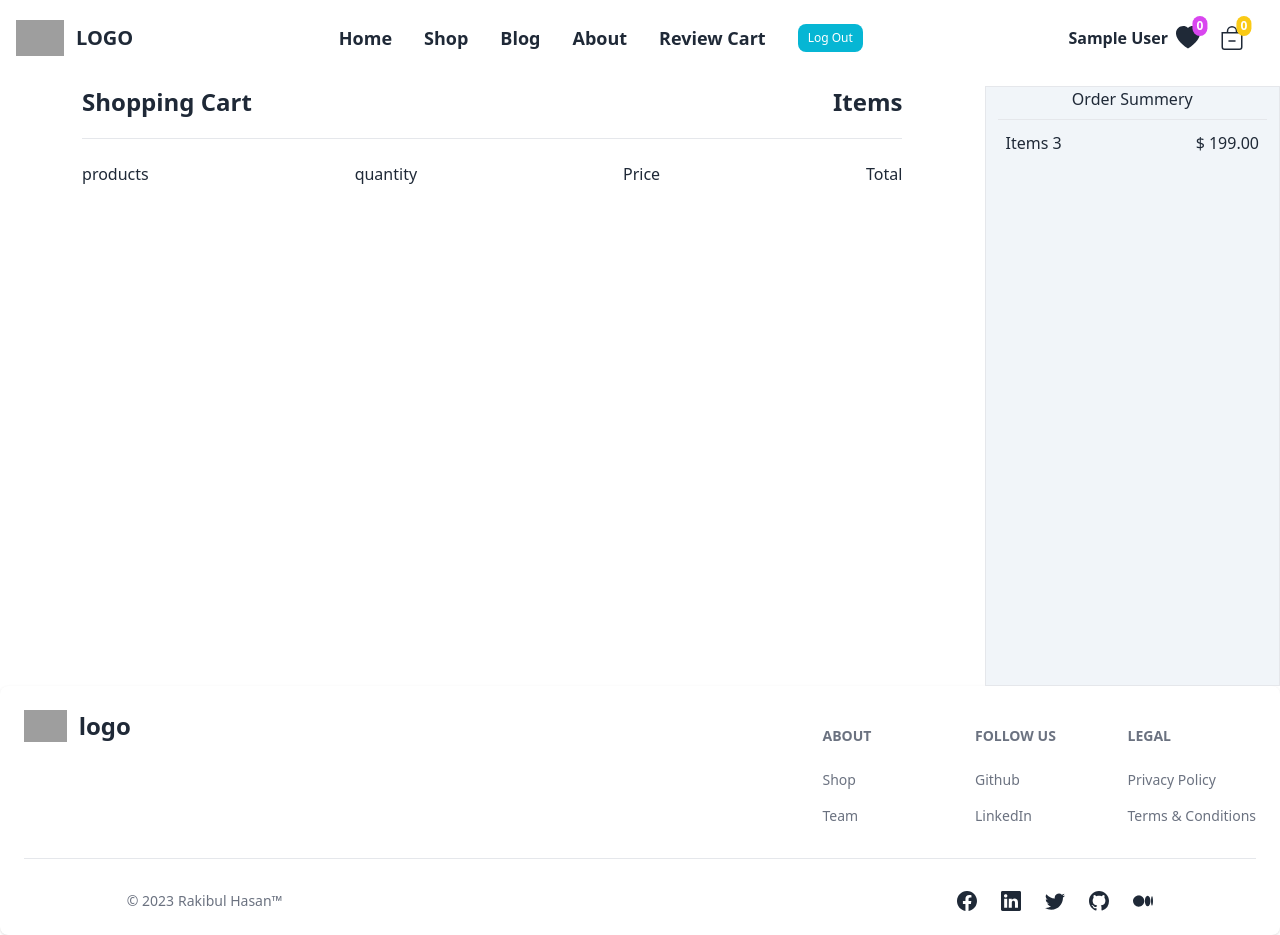
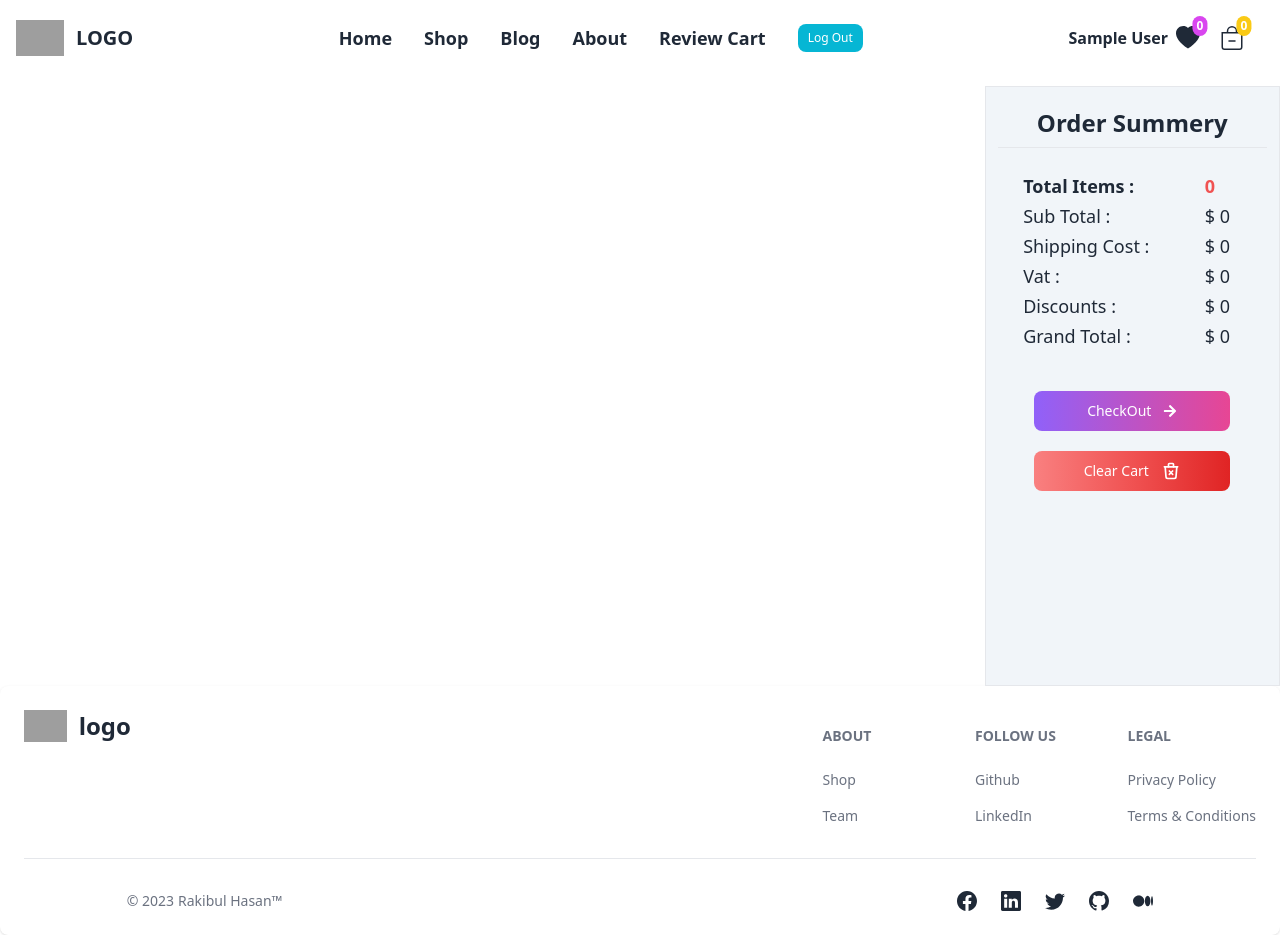
Before and after one commit to Rakibul-98/grocery-shop, a React (Create React App) app: page /review in a window 1280 px wide. Built offline with nearby package versions, Linux system fonts and the light colour scheme; no server answers; sample sign-in values are in the browser's storage; grey boxes are pictures that could not be loaded.

Commit message:
added order summery section and clear the existing cart

```diff
--- a/src/Pages/CheckOut/CheckOut.js
+++ b/src/Pages/CheckOut/CheckOut.js
@@ -2,11 +2,11 @@ import React from 'react';
 import useTitle from '../../Title/useTitle';
 
 const CheckOut = () => {
-    useTitle("Check out");
+    useTitle("Check Out");
 
     return (
         <div>
-
+            wjfwioew
         </div>
     );
 };
--- /dev/null
+++ b/src/Pages/OrderSummery/OrderSummery.js
@@ -0,0 +1,91 @@
+import React, { useContext } from 'react';
+import { ProductContext } from '../../contexts/ProductsProvider';
+import { Link } from 'react-router-dom';
+import { Button } from 'flowbite-react';
+import { FaArrowRight } from "react-icons/fa";
+import { TbTrashX } from "react-icons/tb";
+
+const OrderSummery = () => {
+    const { cartProducts, handleClearCart } = useContext(ProductContext);
+    console.log(cartProducts)
+    let quantity = 0;
+    let total = 0;
+    let shipping = 0;
+    let tax = 0;
+    let grandTotal = 0;
+    let discount = 0;
+
+    for (const item of cartProducts) {
+        total = total + parseInt(item.price) * item.quantity;
+        quantity = quantity + item.quantity;
+    }
+    tax = total * 0.2;
+    discount = total * 0.1;
+
+    if (total > 100) {
+        shipping = 19;
+    }
+    else if (total > 50 && total < 100) {
+        shipping = 15;
+    }
+    else if (total < 1) {
+        shipping = 0;
+    }
+    else {
+        shipping = 9;
+    }
+
+    grandTotal = (total + tax + shipping) - discount;
+
+    return (
+        <div className='mt-5'>
+            <h3 className='text-center font-bold text-2xl'>Order Summery</h3>
+            <hr className='my-2 h-1 w-11/12 mx-auto'></hr>
+            <table className="w-9/12 mx-auto text-lg mt-5">
+                <tbody>
+                    <tr className='font-bold'>
+                        <td>Total Items : </td>
+                        <td className=' text-red-500'>{quantity}</td>
+                    </tr>
+                    <tr>
+                        <td>Sub Total : </td>
+                        <td>$ {total}</td>
+                    </tr>
+                    <tr>
+                        <td>Shipping Cost : </td>
+                        <td>$ {shipping}</td>
+                    </tr>
+                    <tr>
+                        <td>Vat : </td>
+                        <td>$ {tax}</td>
+                    </tr>
+                    <tr>
+                        <td>Discounts : </td>
+                        <td>$ {discount}</td>
+                    </tr>
+                    <tr>
+                        <td>Grand Total : </td>
+                        <td>$ {grandTotal}</td>
+                    </tr>
+                </tbody>
+            </table>
+            <div className='mt-10 w-8/12 mx-auto'>
+                <Link to="/checkout">
+                    <Button
+                        gradientDuoTone="purpleToPink"
+                        className='w-full mb-5'
+                    >
+                        CheckOut
+                        <span className='ml-3'><FaArrowRight /></span>
+                    </Button>
+                </Link>
+                <Button onClick={handleClearCart} className='w-full' gradientMonochrome="failure">
+                    Clear Cart
+                    <span className='ml-3 text-xl'><TbTrashX/></span>
+                </Button>
+            </div>
+        </div>
+    );
+};
+
+export default OrderSummery;
--- a/src/Pages/Review/Review.js
+++ b/src/Pages/Review/Review.js
@@ -2,17 +2,18 @@ import React from 'react';
 import NavBar from '../Shared/Navbar/NavBar';
 import Foot from '../Shared/Footer/Foot';
 import useTitle from '../../Title/useTitle';
+import OrderSummery from '../OrderSummery/OrderSummery';
 
 const Review = () => {
     useTitle("Review");
 
     return (
         <div>
-            <NavBar/>
+            <NavBar />
             <div className='mt-5'>
                 <div className='sm:flex justify-between h-[600px]'>
                     <div className='w-10/12 mx-auto'>
-                        <div className=' sm:w-10/12 mx-auto'>
+                        {/* <div className=' sm:w-10/12 mx-auto'>
                             <div className='flex justify-between font-bold text-2xl'>
                                 <h2>Shopping Cart</h2>
                                 <h3>Items</h3>
@@ -32,20 +33,14 @@ const Review = () => {
                                     Total
                                 </div>
                             </div>
-                        </div>
+                        </div> */}
                     </div>
                     <div className="w-10/12 sm:w-6/12 lg:w-5/12 xl:w-3/12 mx-auto border bg-slate-100">
-                        <h3 className='text-center'>Order Summery</h3>
-                        <hr className='my-2 h-1 w-11/12 mx-auto'></hr>
-                        <div className='flex justify-between mx-5'>
-                            <p>Items <span>3</span></p>
-                            <p>$ <span>199.00</span></p>
-                        </div>
-
+                        <OrderSummery />
                     </div>
                 </div>
             </div>
-            <Foot/>
+            <Foot />
         </div>
     );
 };
--- a/src/Routes/Routes.js
+++ b/src/Routes/Routes.js
@@ -31,6 +31,10 @@ export const router = createBrowserRouter([
                 element:<Register/>
             },
             {
+                path:'/checkout',
+                element:<CheckOut/>
+            },
+            {
                 path:'*',
                 element:<NotFound/>
             },
--- a/src/cartManagement/cartManagement.js
+++ b/src/cartManagement/cartManagement.js
@@ -62,4 +62,15 @@ const removeFromDb = (id, type) => {
     }
 }
 
-export { addToDb, getShoppingCart, removeFromDb, addToFavDb, getFavCart};
+const deleteShoppingCart = () => {
+    localStorage.removeItem('shopping-cart');
+}
+
+export {
+    addToDb,
+    getShoppingCart,
+    removeFromDb,
+    addToFavDb,
+    getFavCart,
+    deleteShoppingCart
+};
--- a/src/contexts/ProductsProvider.js
+++ b/src/contexts/ProductsProvider.js
@@ -1,5 +1,5 @@
 import React, { createContext, useEffect, useState } from 'react';
-import { addToDb, addToFavDb, getFavCart, getShoppingCart } from '../cartManagement/cartManagement';
+import { addToDb, addToFavDb, deleteShoppingCart, getFavCart, getShoppingCart } from '../cartManagement/cartManagement';
 import { toast } from 'react-hot-toast';
 
 export const ProductContext = createContext([]);
@@ -80,6 +80,11 @@ const ProductsProvider = ({ children }) => {
         addToFavDb(selectedItem.id);
     }
 
+    const handleClearCart = () => {
+        setCartProducts([]);
+        deleteShoppingCart();
+    }
+
     const handleMenuProduct = (category) => {
         setCategoryProducts(products.filter(p => p.category === category));
     }
@@ -122,7 +127,8 @@ const ProductsProvider = ({ children }) => {
         handleSearchProduct,
         searchedItem,
         addToCart,
-        addToFav
+        addToFav,
+        handleClearCart
     }
     return (
         <ProductContext.Provider value={value}>
```
